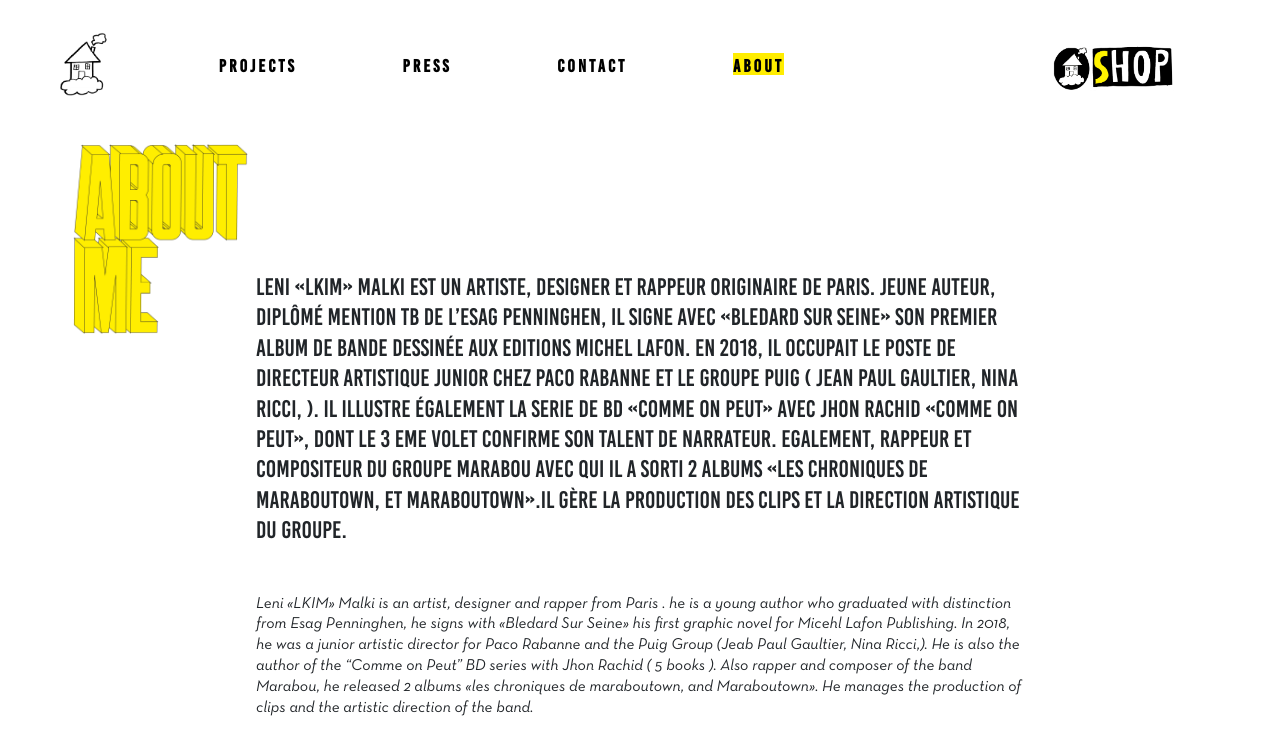
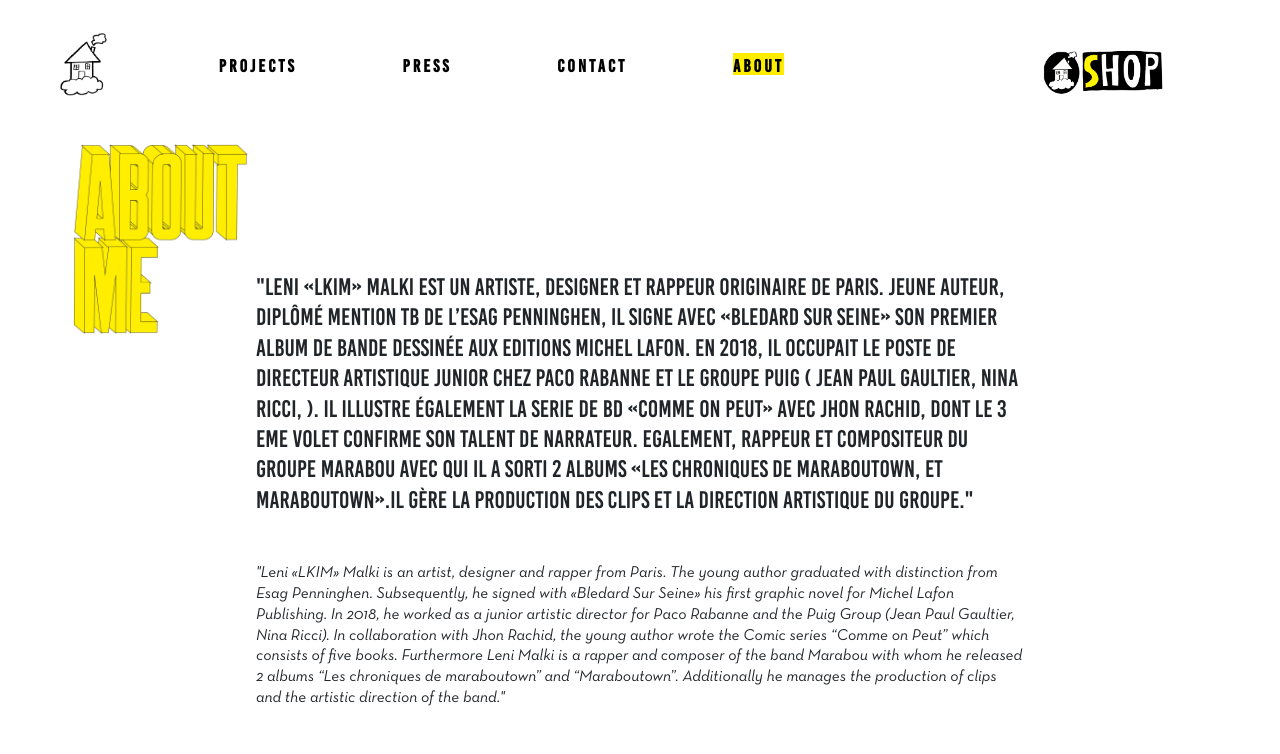
Before and after one commit to antoniGIT2403/lkimportfolio, a React (Create React App) app: page /about in a window 1280 px wide. Shown: the top 754 px of the page. Built offline with nearby package versions, Linux system fonts and the light colour scheme.

Commit message:
modif final10

```diff
--- a/src/App.js
+++ b/src/App.js
@@ -50,7 +50,7 @@
       <BrowserRouter>
         <div className="App">
         <div className="header-burger">
-        <img src={shopbtn} alt="Project e" className="shop-btn" />
+        <a href='https://lkimshop.bigcartel.com/?fbclid=IwAR1t93AARycSHv1ztEYi5e50bVfET_Xc66YOjXduBtWK25qo7wD94Mzq1tM'  target="_blank"><img src={shopbtn} alt="Project e" className="shop-btn" /> </a>
           <Menu
             isOpen={this.state.menuOpen}
             onStateChange={(state) => this.handleStateChange(state)}
@@ -111,7 +111,9 @@
                 ABOUT
               </NavLink>
 
-              <img src={shopbtn} alt="Project e" className="shop-btn" />
+
+              <div> <a href='https://lkimshop.bigcartel.com/?fbclid=IwAR1t93AARycSHv1ztEYi5e50bVfET_Xc66YOjXduBtWK25qo7wD94Mzq1tM'  target="_blank"><img src={shopbtn} alt="Project e" className="shop-btn" /> </a></div>
+
             </div>
           </div>
           <Route exact path="/project" component={Projects} />
--- a/src/about.js
+++ b/src/about.js
@@ -14,10 +14,10 @@
     </div>
     <div className="container">
       <p className="about-maintext">
-     Leni «LKIM» Malki est un artiste, designer et rappeur originaire de Paris. Jeune auteur, diplômé mention TB de l’ESAG Penninghen, il signe avec «Bledard sur Seine» son premier album de bande dessinée aux editions Michel Lafon. En 2018, il occupait le poste de directeur artistique junior chez Paco Rabanne et le groupe Puig ( Jean Paul Gaultier, Nina Ricci, ). Il illustre également la serie de Bd «Comme on Peut» avec Jhon Rachid «Comme on peut», dont le 3 eme volet confirme son talent de narrateur. Egalement, rappeur et compositeur du groupe Marabou avec qui il a sorti 2 albums «Les Chroniques de Maraboutown, et Maraboutown».Il gère la production des clips et la direction artistique du groupe.
+    "Leni «LKIM» Malki est un artiste, designer et rappeur originaire de Paris. Jeune auteur, diplômé mention TB de l’ESAG Penninghen, il signe avec «Bledard sur Seine» son premier album de bande dessinée aux editions Michel Lafon. En 2018, il occupait le poste de directeur artistique junior chez Paco Rabanne et le groupe Puig ( Jean Paul Gaultier, Nina Ricci, ). Il illustre également la serie de Bd «Comme on Peut» avec Jhon Rachid, dont le 3 eme volet confirme son talent de narrateur. Egalement, rappeur et compositeur du groupe Marabou avec qui il a sorti 2 albums «Les Chroniques de Maraboutown, et Maraboutown».Il gère la production des clips et la direction artistique du groupe."
       </p>
       <p className="about-secondtext">
-      Leni «LKIM» Malki is an artist, designer and rapper from Paris . he is a young author who graduated with distinction from Esag Penninghen, he signs with «Bledard Sur Seine» his first graphic novel for Micehl Lafon Publishing. In 2018, he was a junior artistic director for Paco Rabanne and the Puig Group (Jeab Paul Gaultier, Nina Ricci,). He is also the author of the “Comme on Peut” BD series with Jhon Rachid ( 5 books ). Also rapper and composer of the band Marabou, he released 2 albums «les chroniques de maraboutown, and Maraboutown». He manages the production of clips and the artistic direction of the band.
+      "Leni «LKIM» Malki is an artist, designer and rapper from Paris. The young author graduated with distinction from Esag Penninghen. Subsequently, he signed with «Bledard Sur Seine» his first graphic novel for Michel Lafon Publishing. In 2018, he worked as a junior artistic director for Paco Rabanne and the Puig Group (Jean Paul Gaultier, Nina Ricci). In collaboration with Jhon Rachid, the young author wrote the Comic series “Comme on Peut” which consists of five books. Furthermore Leni Malki is a rapper and composer of the band Marabou with whom he released 2 albums “Les chroniques de maraboutown” and “Maraboutown”. Additionally he manages the production of clips and the artistic direction of the band."
         </p>
 
         </div>
```
